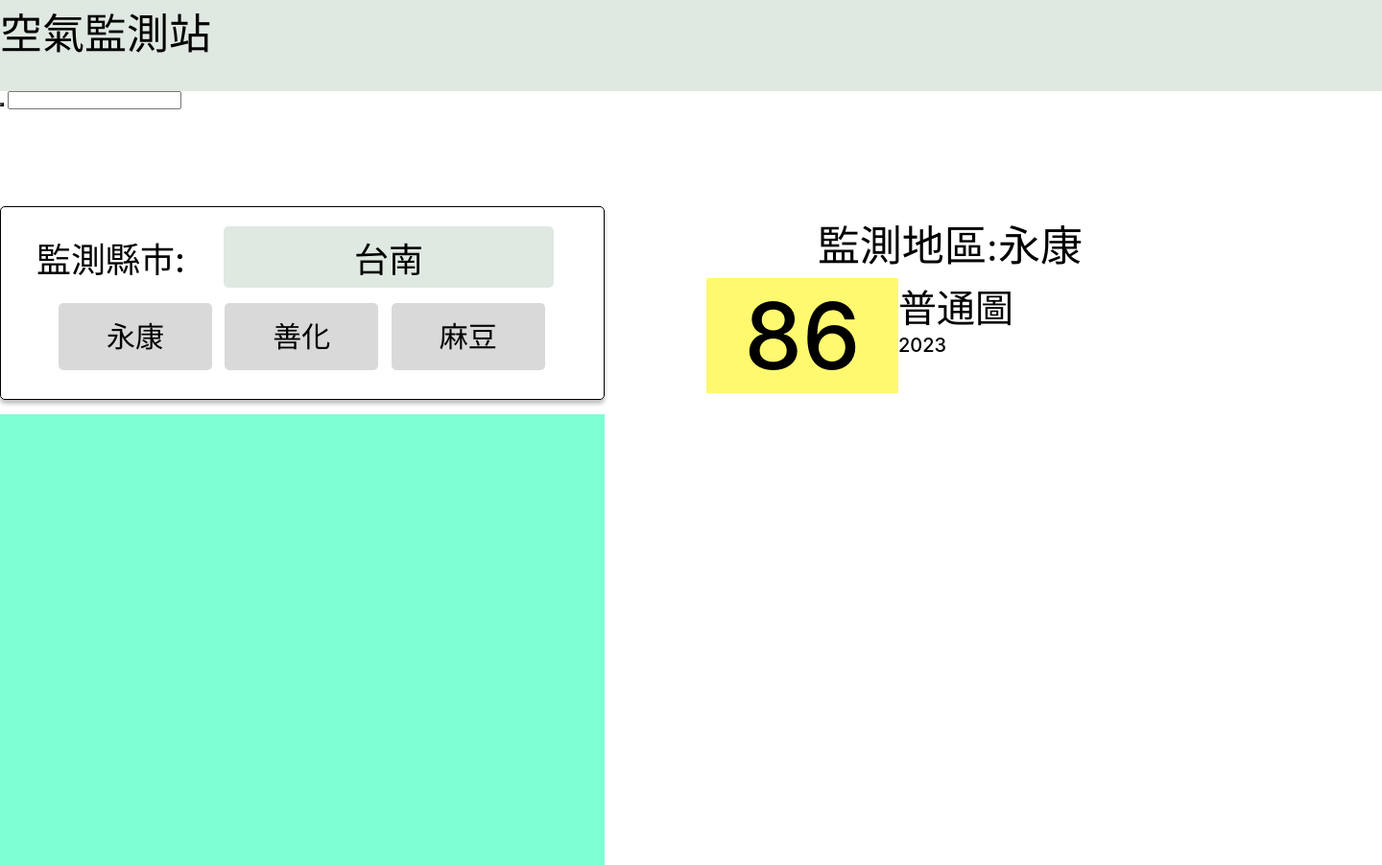
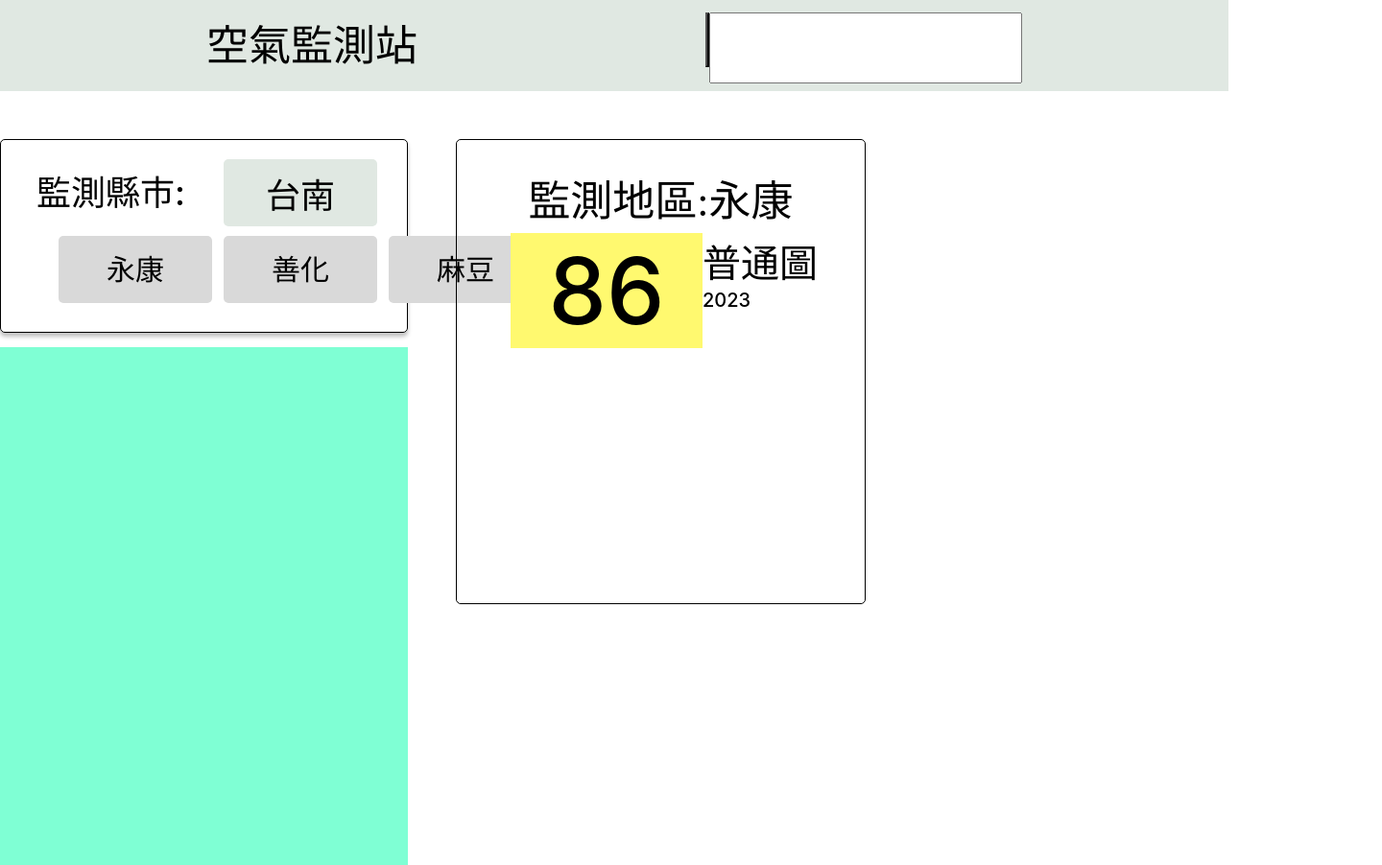
Before and after one commit to s9615562/air-monitoring-station, a plain HTML site: page index.html in a window 1280 px wide. Shown: the top 902 px of the page at 96% size, 1440 px wide, since content can reach past the window. Drawn offline with Linux system fonts and the light colour scheme.

Commit message:
second commit

```diff
--- a/index.css
+++ b/index.css
@@ -3,8 +3,22 @@
     padding: 0;
 }
 
+.head{
+    display: flex;
+    justify-content: center;
+    width: 100%;
+    height: 95px;
+    background: #E0E8E2;
+}
+
+.head_box{
+    width:1300px;
+    display: flex;
+    justify-content: space-between;
+}
+
 .navbar-title {
-    width: 1440px;
+    /*width: 100%;*/
     height: 95px;
     flex-shrink: 0;
     background: #E0E8E2;
@@ -13,17 +27,27 @@
     font-size: 44px;
     font-style: normal;
     font-weight: 500;
-    line-height: normal;
+    line-height: 95px;
   }
 
 .search_bar{
     width: 330px;
     height: 70px;
+    display: flex;
+
+}
+
+.input{
+    width: 330px;
+    height: 70px;
+    margin-top: 12.5px;
 }
 
 #search_button{
     background-size: cover;
     cursor: pointer;
+    /*background-image: url('magnifying-glass.png') ;*/
+    margin-top: 12.5px;
 }
 
 .main{
@@ -126,6 +150,8 @@
 .main_info{
     height: 820px;
     width:620px;
+    border: 1px black solid;
+    border-radius: 5px;
 }
 
 .main_info_title{
@@ -135,6 +161,7 @@
     width: 445;
     height: 75px;
     font-size: 44px;
+    margin-top: 22px;
 }
 
 .main_info_score{
@@ -192,3 +219,225 @@
 #pollutant_value{
     font-size: 32px;
 }
+
+@media (max-width:1300px){
+
+    .head{
+        display: flex;
+        justify-content: center;
+        width: 100%;
+        height: 95px;
+        background: #E0E8E2;
+    }
+
+    .head_box{
+        width:850px;
+        display: flex;
+        justify-content: space-between;
+    }
+
+    .navbar-title {
+        /*width: 100%;*/
+        height: 95px;
+        flex-shrink: 0;
+        background: #E0E8E2;
+        color: #000;
+        font-family: Inter;
+        font-size: 44px;
+        font-style: normal;
+        font-weight: 500;
+        line-height: 95px;
+      }
+
+    .search_bar{
+        width: 330px;
+        height: 70px;
+        display: flex;
+
+    }
+
+    .input{
+        width: 330px;
+        height: 70px;
+        margin-top: 12.5px;
+    }
+
+    #search_button{
+        background-size: cover;
+        cursor: pointer;
+        /*background-image: url('magnifying-glass.png') ;*/
+        margin-top: 12.5px;
+    }
+
+    .main{
+        display:flex;
+        width:1300px;
+        margin: auto;
+        margin-top: 50px;
+    }
+
+    .main_location{
+        width:425px;
+        /* background-color: rgb(148, 223, 28); */
+        margin-right: 50px;
+    }
+
+    .main_location_county{
+        height: 200px;
+        border-radius: 5px;
+        border: 1px solid #000;
+        background: rgba(255, 255, 255, 0.00);
+        box-shadow: 0px 4px 4px 0px rgba(0, 0, 0, 0.25);
+        margin-bottom: 15px;
+
+
+    }
+    .main_location_county_title{
+        /* background-color: rgb(149, 91, 98); */
+        margin-bottom: px;
+        display: flex;
+        height: 100px;
+    }
+    .main_location_county_query{
+        width: 155px;
+        height: 44px;
+        margin-left: 37px;
+        margin-top: 26px;
+        margin-right: 40px;
+        color: #000;
+        font-family: Inter;
+        font-size: 36px;
+        font-style: normal;
+        font-weight: 500;
+        line-height: normal;
+    }
+    .main_location_county_result{
+        display: flex;
+        width: 160px;
+        height: 70px;
+        margin-top: 20px;
+        justify-content: center;
+        align-items: center;
+        gap: 10px;
+        border-radius: 5px;
+        background: #E0E8E2;
+        color: #000;
+        text-align: center;
+        font-family: Inter;
+        font-size: 36px;
+        font-style: normal;
+        font-weight: 500;
+        line-height: normal;
+    }
+
+
+    .main_location_district{
+        display: grid;
+        margin: auto;
+
+        grid-template-columns: 1fr 1fr 1fr;
+        grid-template-rows: 1fr ;
+        gap: 12px;
+        /* margin-top: 20px; */
+        margin-right: 60px;
+        margin-left: 60px;
+
+    }
+
+    .main_location_district_content{
+        width: 160px;
+        height: 70px;
+        flex-shrink: 0;
+        color: #000;
+        text-align: center;
+        font-family: Inter;
+        font-size: 30px;
+        font-style: normal;
+        font-weight: 400;
+        line-height: 70px;
+        border-radius: 5px;
+        background: #D9D9D9;
+
+    }
+
+    .main_map{
+        height: 540px;
+        background-color: aquamarine;
+    }
+
+
+    .main_info{
+        height: 483px;
+        width:425px;
+        border: 1px black solid;
+        border-radius: 5px;
+    }
+
+    .main_info_title{
+        display: flex;
+        justify-content: center;
+        align-items: center;
+        width: 445;
+        height: 75px;
+        font-size: 44px;
+        margin-top: 22px;
+    }
+
+    .main_info_score{
+        display: flex;
+    }
+
+
+    .main_info_score_number{
+        width: 200px;
+        height: 120px;
+        flex-shrink: 0;
+        background: #FFF96F;
+        margin-left: 56px;
+        color: #000;
+        font-family: Inter;
+        font-size: 96px;
+        font-style: normal;
+        font-weight: 500;
+        line-height: 120px;
+        text-align: center;
+    }
+
+
+    .main_info_title_detail_rating{
+        color: #000;
+        font-family: Inter;
+        font-size: 40px;
+        font-style: normal;
+        font-weight: 500;
+        line-height: normal;
+        display: flex;
+    }
+
+
+    .main_info_title_detail_time{
+        color: #000;
+        font-family: Inter;
+        font-size: 20px;
+        font-style: normal;
+        font-weight: 500;
+        line-height: normal;
+    }
+
+    .pollutant_information{
+        width: 555px;
+
+    }
+
+
+    #pollutant{
+        font-size: 32px;
+    }
+
+
+    #pollutant_value{
+        font-size: 32px;
+    }
+
+
+}
--- a/index.html
+++ b/index.html
@@ -10,12 +10,14 @@
 
 <body>
     <div class="head">
-        <div class="navbar-title">
-            空氣監測站
-        </div>
-        <div class="search_bar">
-            <button id="search_button"></button>
-            <input type="text">
+        <div class="head_box">
+            <div class="navbar-title">
+                空氣監測站
+            </div>
+            <div class="search_bar">
+                <button id="search_button"></button>
+                <input type="text" class="input">
+            </div>
         </div>
     </div>
     <div class="main">
```
